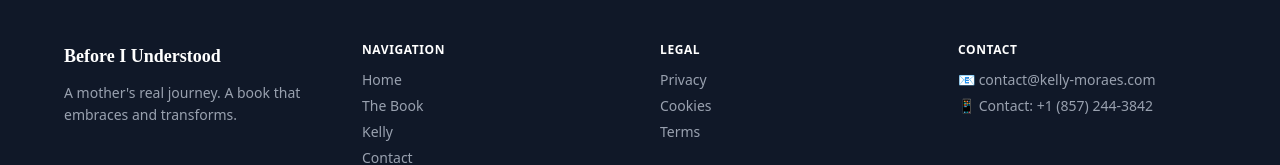
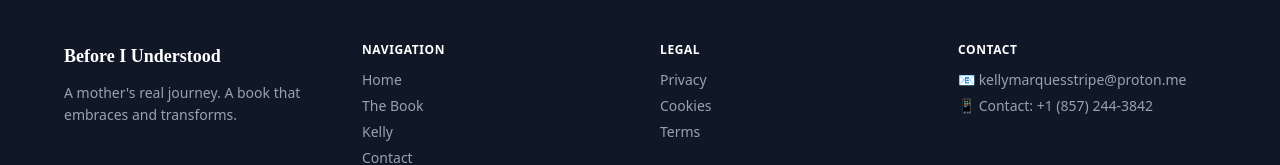
Before and after one commit to andreajoa/kelly-livro, a Next.js app: page /en in a window 1280 px wide. Shown: the part 10062-10227 px from the top of the page. Built offline with nearby package versions, Linux system fonts and the light colour scheme; no server answers.

Commit message:
Fix footer email + fix author name accent Kélly -> Kelly

```diff
--- a/app/[locale]/minha-biblioteca/page.tsx
+++ b/app/[locale]/minha-biblioteca/page.tsx
@@ -16,7 +16,7 @@ const LOCALE_DATA = {
     backHome: "← Voltar ao início",
     orderLabel: "Pedido",
     title: "Antes que eu entendesse\nvocê já me transformava",
-    author: "Kélly Marques",
+    author: "Kelly Marques",
     audioTitle: "AUDIOBOOK",
     cover: "/images/capa-livro.png",
     pdf: `${BASE}/ebook-pt/PT/ebook%20(PT)%20DIAG%20-%20Kelly%20Marques.pdf`,
--- a/components/Footer.tsx
+++ b/components/Footer.tsx
@@ -44,7 +44,7 @@ export default function Footer() {
           <div className="col-span-2 md:col-span-1">
             <h4 className="text-white font-semibold text-xs uppercase tracking-wider mb-3">{t.footer.contactTitle}</h4>
             <div className="flex flex-col gap-1.5 text-xs sm:text-sm">
-              <a href="mailto:contact@kelly-moraes.com" className="hover:text-rosa-400">📧 contact@kelly-moraes.com</a>
+              <a href="mailto:kellymarquesstripe@proton.me" className="hover:text-rosa-400">📧 kellymarquesstripe@proton.me</a>
               <a href="https://wa.me/18572443842" target="_blank" rel="noopener noreferrer" className="hover:text-rosa-400">📱 {contactLabel}: +1 (857) 244-3842</a>
             </div>
           </div>
```
